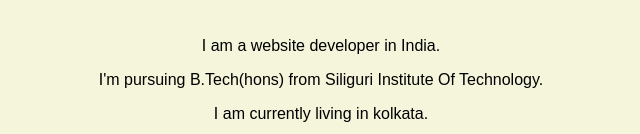
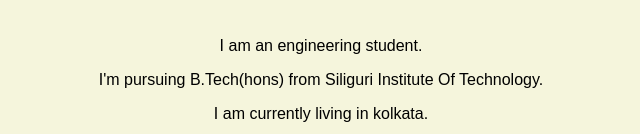
Before and after one commit to eshadas/portfolio, a plain HTML site: page index.html in a window 1280 px wide. Shown: the part 666-800 px from the top of the page, 319-959 px from the left. Drawn offline with Linux system fonts and the light colour scheme.

Commit message:
Update index.html

```diff
--- a/index.html
+++ b/index.html
@@ -11,7 +11,7 @@
 	<img src="banner.webp" width="70%" alt="banner">
 	<h1>Esha's Portal</h1>
 	<h2>About Me</h2>
-	<p>I am a website developer in India.</p>
+	<p>I am an engineering student.</p>
 	<p>I'm pursuing B.Tech(hons) from Siliguri Institute Of Technology.</p>
 	<p>I am currently living in kolkata.</p>
 	<h2>Credentials and Portfolio</h2>
```
